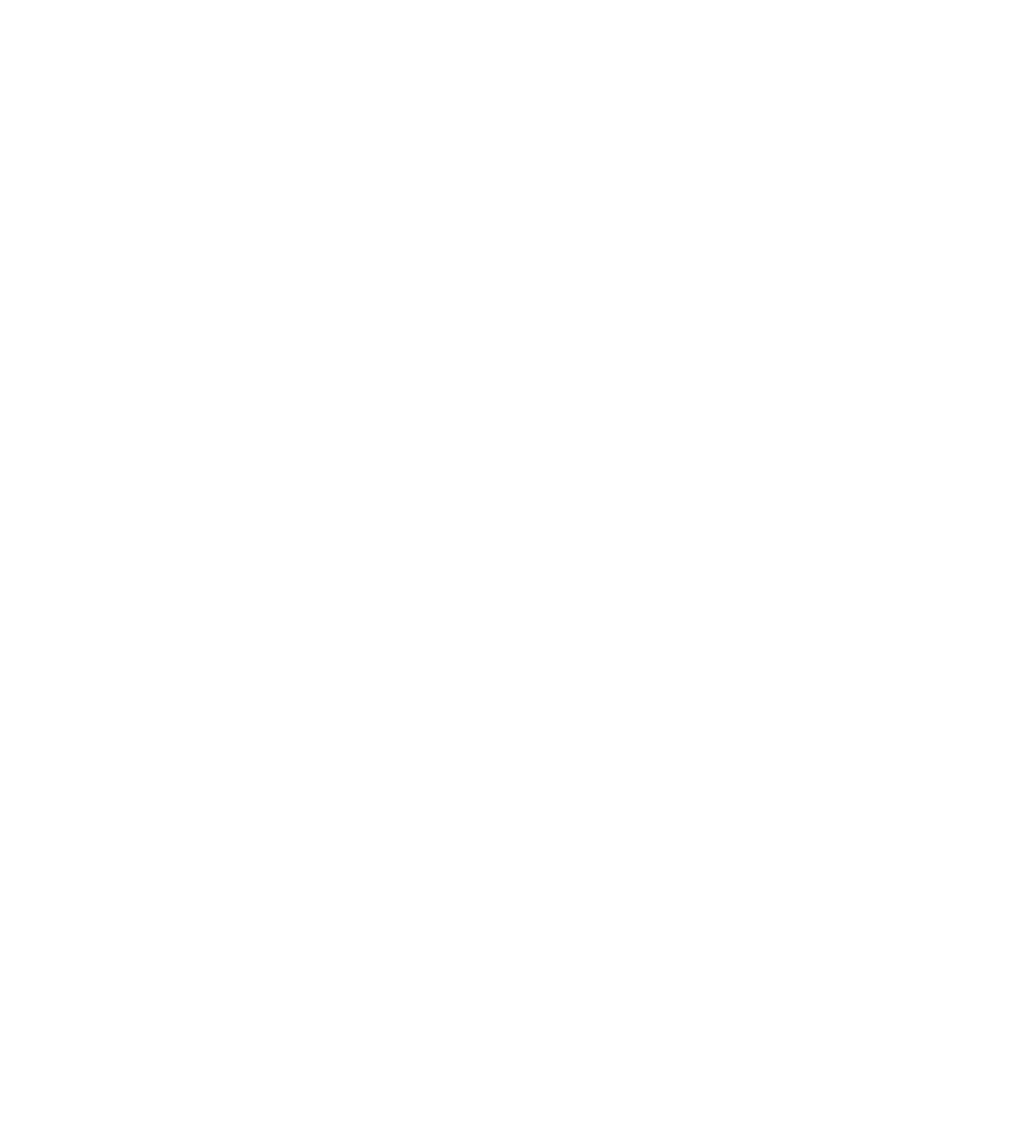
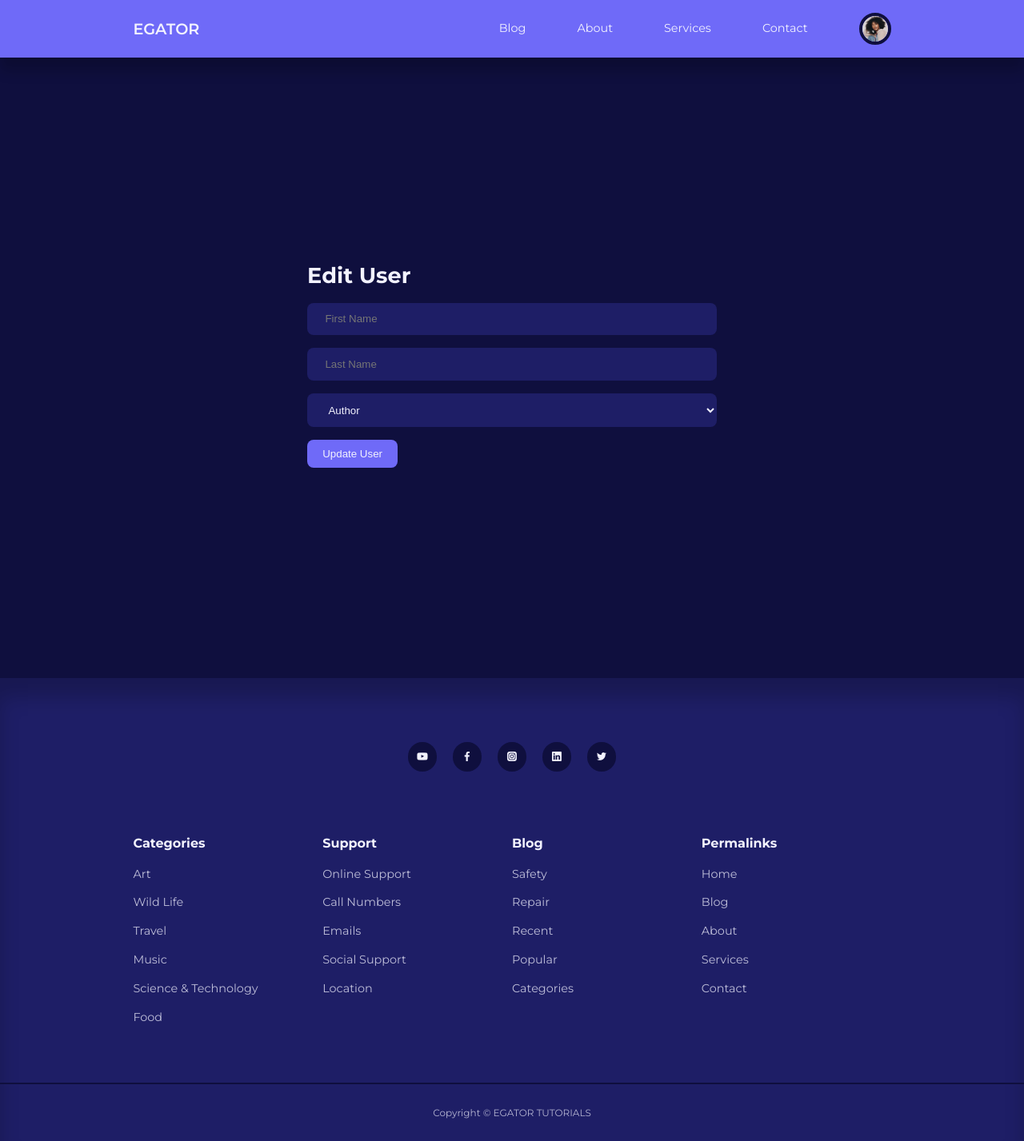
Before and after one commit to NguyenHungQuyen/PHP-MySQL-Project, a plain HTML site: page edit-user.html in a window 1280 px wide. Shown: the whole page at 80% size. Before the commit the page ends 800 px from the top, so only its background shows below. Drawn offline with nearby package versions, Linux system fonts and the light colour scheme.

Commit message:
Edit User, Edit post  page

```diff
--- a/edit-user.html
+++ b/edit-user.html
@@ -0,0 +1,335 @@
+<!DOCTYPE html>
+<html lang="en">
+<head>
+    <meta charset="UTF-8">
+    <meta name="viewport" content="width=device-width, initial-scale=1.0">
+    <title>Responsive Multipage Blog Website</title>
+    <!--CUSTOME STYLESHEET-->
+    <link rel="stylesheet" href="./style.css">
+    <!--ICONSCOUT CDN-->
+    <link rel="stylesheet" href="https://unicons.iconscout.com/release/v4.0.8/css/line.css">
+    <!-- GOOGLE FONT (MONSRERRAT)-->
+    <link href="https://fonts.googleapis.com/css2?family=Montserrat:wght@300;400;500;600;700;800;900&display=swap" rel="stylesheet">
+
+</head>
+<body>
+
+
+
+
+
+
+
+
+
+
+
+
+
+
+
+
+
+
+
+
+
+
+    <nav>
+        <div class="container nav__container">
+            <a href="index.html" class="nav__logo">
+                EGATOR
+            </a>
+            <ul class="nav__items">
+                <li>
+                    <a href="blog.html">
+                        Blog
+                    </a>
+                </li>
+                <li>
+                    <a href="about.html">
+                        About
+                    </a>
+                </li>
+                <li>
+                    <a href="services.html">
+                        Services
+                    </a>
+                </li>
+                <li>
+                    <a href="contact.html">
+                        Contact
+                    </a>
+                </li>
+                <!-- <li>
+                    <a href="signin.html">
+                        Signin
+                    </a>
+                </li> -->
+                <li class="nav__profile">
+                    <div class="avatar">
+                        <img src="./images/avatar1.jpg">
+                    </div>
+                    <ul>
+                        <li>
+                            <a href="dashboard.html">Dashboard</a>
+                        </li>
+                        <li>
+                            <a href="logout.html">Logout</a>
+                        </li>
+                    </ul>
+                </li>
+            </ul>
+            <button id="open__nav-btn">
+                <i class="uil uil-bars"></i>
+            </button>
+            <button id="close__nav-btn">
+                <i class="uil uil-multiply"></i>
+            </button>
+        </div>
+    </nav>
+    <!--===================END OF NAV===================-->
+
+
+
+
+
+
+
+
+
+
+
+
+
+
+
+
+
+
+
+
+
+
+
+
+
+
+
+
+
+
+
+
+
+
+
+<section class="form__section">
+    <div class="container form__section-container">
+        <h2>
+            Edit User
+        </h2>
+
+           <form action="" enctype="multipart/form-data">
+            <input type="text" placeholder="First Name">
+            <input type="text" placeholder="Last Name">
+            <select >
+                <option value="0">Author</option>
+                <option value="1">Admin</option>
+            </select>
+
+            <button type="submit" class="btn">Update User</button>
+        </form>
+    </div>
+</section>
+
+
+
+
+
+
+
+
+
+
+
+
+
+
+   <footer>
+        <div class="footer__socials">
+            <a href="https://youtube.com/egatortutorials" target="_blank">
+                <i class="uil uil-youtube"></i>
+            </a>
+            <a href="https://facebook.com" target="_blank">
+                <i class="uil uil-facebook-f"></i>
+            </a>
+            <a href="https://instagram.com" target="_blank">
+                <i class="uil uil-instagram-alt"></i>
+            </a>
+            <a href="https://linkedin.com" target="_blank">
+                <i class="uil uil-linkedin"></i>
+            </a>
+            <a href="https://twitter.com" target="_blank">
+                <i class="uil uil-twitter"></i>
+            </a>
+        </div>
+        <div class="container footer__container">
+            <article>
+                <h4>
+                    Categories
+                </h4>
+                <ul>
+                    <li>
+                        <a href="">
+                            Art
+                        </a>
+                    </li>
+                    <li>
+                        <a href="">
+                            Wild Life
+                        </a>
+                    </li>
+                    <li>
+                        <a href="">
+                            Travel
+                        </a>
+                    </li>
+                    <li>
+                        <a href="">
+                            Music
+                        </a>
+                    </li>
+                    <li>
+                        <a href="">
+                            Science & Technology
+                        </a>
+                    </li>
+                    <li>
+                        <a href="">
+                            Food
+                        </a>
+                    </li>
+                </ul>
+            </article>
+
+            <article>
+                <h4>
+                    Support
+                </h4>
+                <ul>
+                    <li>
+                        <a href="">
+                            Online Support
+                        </a>
+                    </li>
+                    <li>
+                        <a href="">
+                            Call Numbers
+                        </a>
+                    </li>
+                    <li>
+                        <a href="">
+                            Emails
+                        </a>
+                    </li>
+                    <li>
+                        <a href="">
+                            Social Support
+                        </a>
+                    </li>
+                    <li>
+                        <a href="">
+                            Location
+                        </a>
+                    </li>
+                </ul>
+            </article>
+
+
+            <article>
+                <h4>
+                    Blog
+                </h4>
+                <ul>
+                    <li>
+                        <a href="">
+                            Safety
+                        </a>
+                    </li>
+                    <li>
+                        <a href="">
+                            Repair
+                        </a>
+                    </li>
+                    <li>
+                        <a href="">
+                            Recent
+                        </a>
+                    </li>
+                    <li>
+                        <a href="">
+                            Popular
+                        </a>
+                    </li>
+                    <li>
+                        <a href="">
+                            Categories
+                        </a>
+                    </li>
+                </ul>
+            </article>
+
+
+            <article>
+                <h4>
+                    Permalinks
+                </h4>
+                <ul>
+                    <li>
+                        <a href="">
+                            Home
+                        </a>
+                    </li>
+                    <li>
+                        <a href="">
+                            Blog
+                        </a>
+                    </li>
+                    <li>
+                        <a href="">
+                            About
+                        </a>
+                    </li>
+                    <li>
+                        <a href="">
+                            Services
+                        </a>
+                    </li>
+                    <li>
+                        <a href="">
+                            Contact
+                        </a>
+                    </li>
+                </ul>
+            </article>
+        </div>
+        <div class="footer__copyright">
+            <small>
+                Copyright &copy; EGATOR TUTORIALS
+            </small>
+        </div>
+    </footer>
+
+    <script src="./main.js"></script>
+
+
+
+
+
+
+
+
+
+</body>
+</html>
```
Also changed, not shown: edit-post.html (+1 -5 lines).
